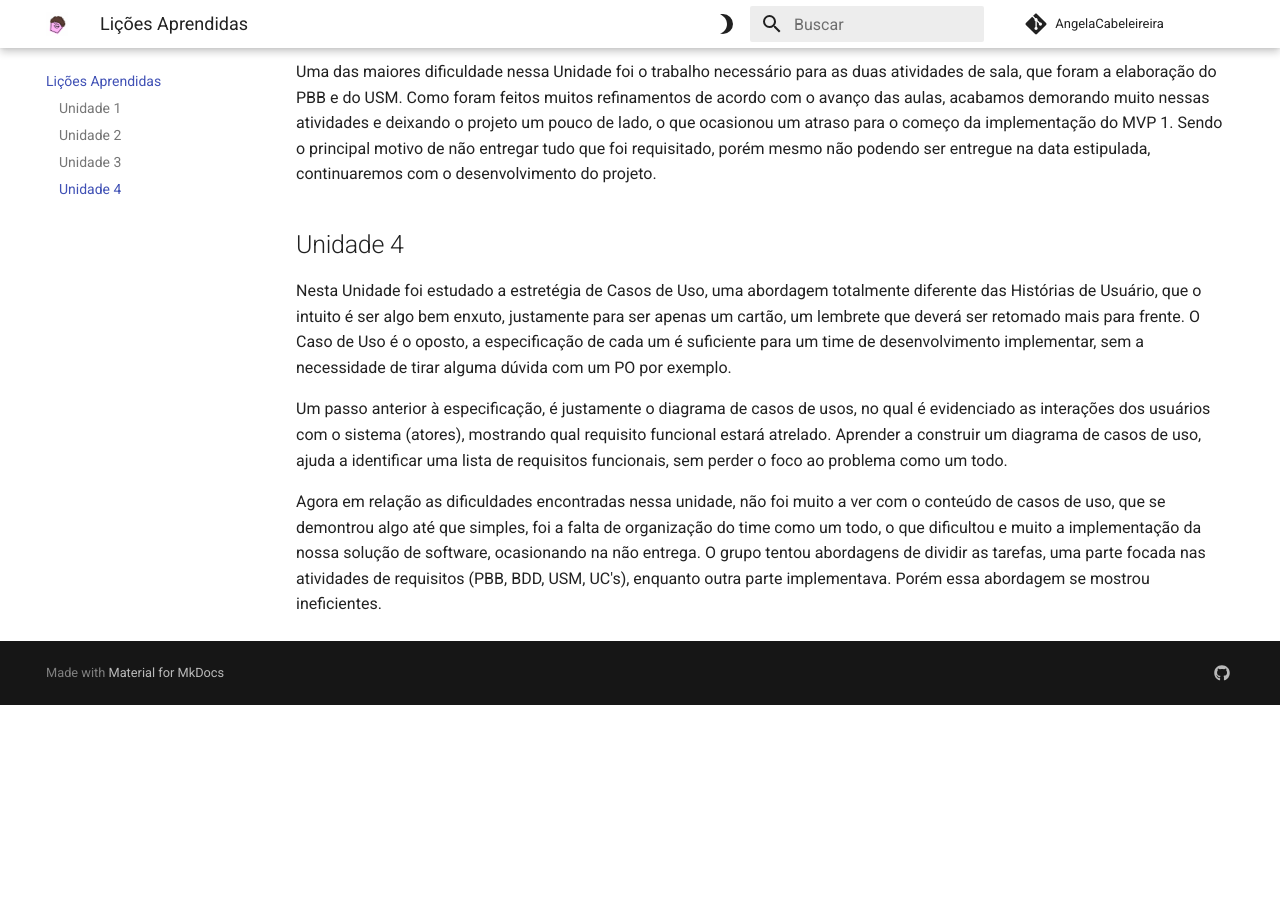
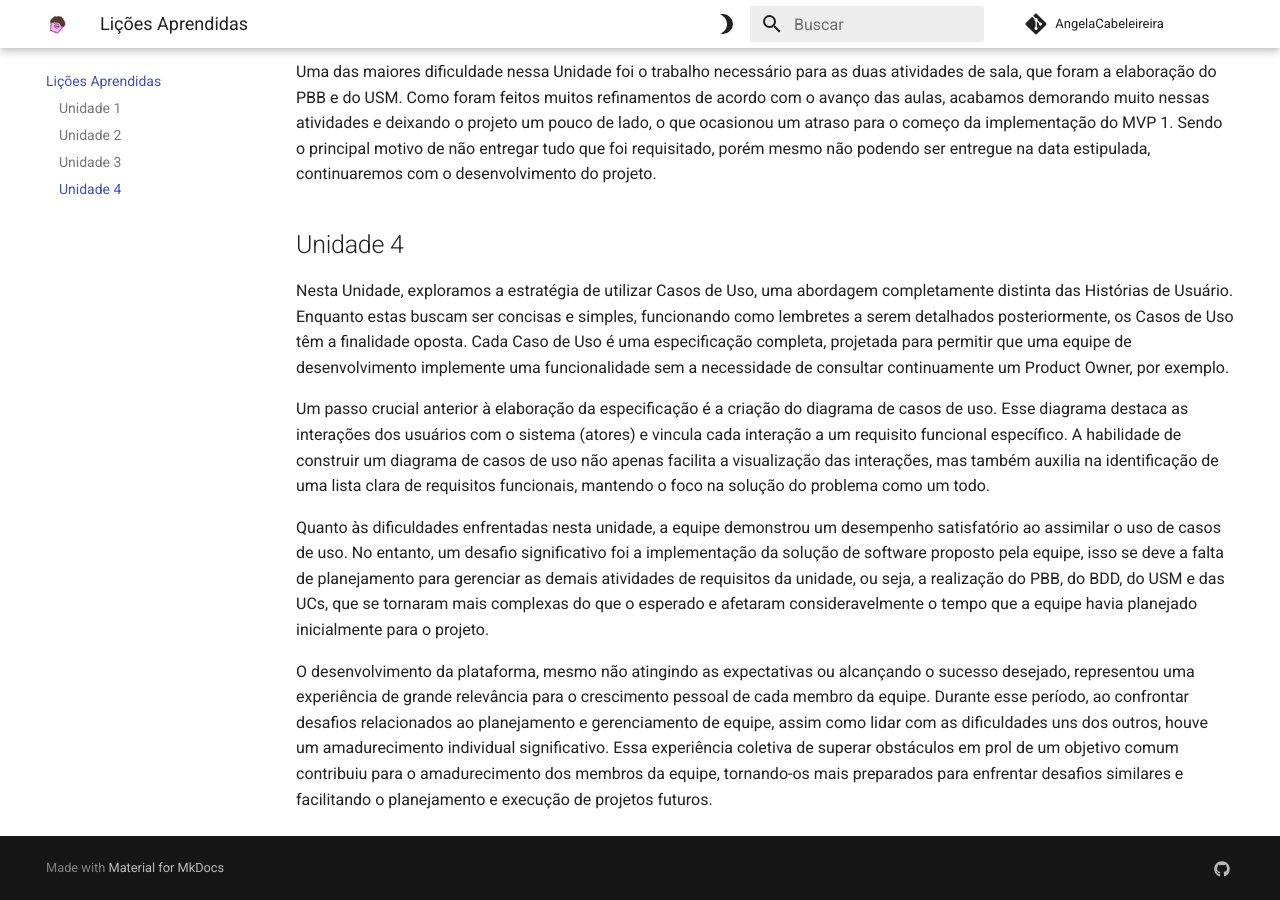
Before and after one commit to mdsreq-fga-unb/2023.2-AngelaCabeleireira, an MkDocs documentation site: the page built from docs/LicoesAprendidas.md, in a window 1280 px wide and 900 px high, scrolled down 1468 px. Built offline with MkDocs 1.6.1 and Material for MkDocs 9.7.7, drawn with Linux system fonts in a browser that asks for light colours; comment, search, counter and statistics services are not loaded; before the commit the page ends 2173 px from its top, so only the background shows below that.

Commit message:
Update LicoesAprendidas.md

```diff
--- a/docs/LicoesAprendidas.md
+++ b/docs/LicoesAprendidas.md
@@ -32,8 +32,10 @@ Uma das maiores dificuldade nessa Unidade foi o trabalho necessário para as dua
 
 ## Unidade 4
 
-Nesta Unidade foi estudado a estretégia de Casos de Uso, uma abordagem totalmente diferente das Histórias de Usuário, que o intuito é ser algo bem enxuto, justamente para ser apenas um cartão, um lembrete que deverá ser retomado mais para frente. O Caso de Uso é o oposto, a especificação de cada um é suficiente para um time de desenvolvimento implementar, sem a necessidade de tirar alguma dúvida com um PO por exemplo. </br>
+Nesta Unidade, exploramos a estratégia de utilizar Casos de Uso, uma abordagem completamente distinta das Histórias de Usuário. Enquanto estas buscam ser concisas e simples, funcionando como lembretes a serem detalhados posteriormente, os Casos de Uso têm a finalidade oposta. Cada Caso de Uso é uma especificação completa, projetada para permitir que uma equipe de desenvolvimento implemente uma funcionalidade sem a necessidade de consultar continuamente um Product Owner, por exemplo. </br>
 
-Um passo anterior à especificação, é justamente o diagrama de casos de usos, no qual é evidenciado as interações dos usuários com o sistema (atores), mostrando qual requisito funcional estará atrelado. Aprender a construir um diagrama de casos de uso, ajuda a identificar uma lista de requisitos funcionais, sem perder o foco ao problema como um todo. </br>
+Um passo crucial anterior à elaboração da especificação é a criação do diagrama de casos de uso. Esse diagrama destaca as interações dos usuários com o sistema (atores) e vincula cada interação a um requisito funcional específico. A habilidade de construir um diagrama de casos de uso não apenas facilita a visualização das interações, mas também auxilia na identificação de uma lista clara de requisitos funcionais, mantendo o foco na solução do problema como um todo. </br>
 
-Agora em relação as dificuldades encontradas nessa unidade, não foi muito a ver com o conteúdo de casos de uso, que se demontrou algo até que simples, foi a falta de organização do time como um todo, o que dificultou e muito a implementação da nossa solução de software, ocasionando na não entrega. O grupo tentou abordagens de dividir as tarefas, uma parte focada nas atividades de requisitos (PBB, BDD, USM, UC's), enquanto outra parte implementava. Porém essa abordagem se mostrou ineficientes. </br>
+Quanto às dificuldades enfrentadas nesta unidade, a equipe demonstrou um desempenho satisfatório ao assimilar o uso de casos de uso. No entanto, um desafio significativo foi a implementação da solução de software proposto pela equipe, isso se deve a falta de planejamento para gerenciar as demais atividades de requisitos da unidade, ou seja, a realização do PBB, do BDD, do USM e das UCs, que se tornaram mais complexas do que o esperado e afetaram consideravelmente o tempo que a equipe havia planejado inicialmente para o projeto. </br>
+
+O desenvolvimento da plataforma, mesmo não atingindo as expectativas ou alcançando o sucesso desejado, representou uma experiência de grande relevância para o crescimento pessoal de cada membro da equipe. Durante esse período, ao confrontar desafios relacionados ao planejamento e gerenciamento de equipe, assim como lidar com as dificuldades uns dos outros, houve um amadurecimento individual significativo. Essa experiência coletiva de superar obstáculos em prol de um objetivo comum contribuiu para o amadurecimento dos membros da equipe, tornando-os mais preparados para enfrentar desafios similares e facilitando o planejamento e execução de projetos futuros. </br>
```
